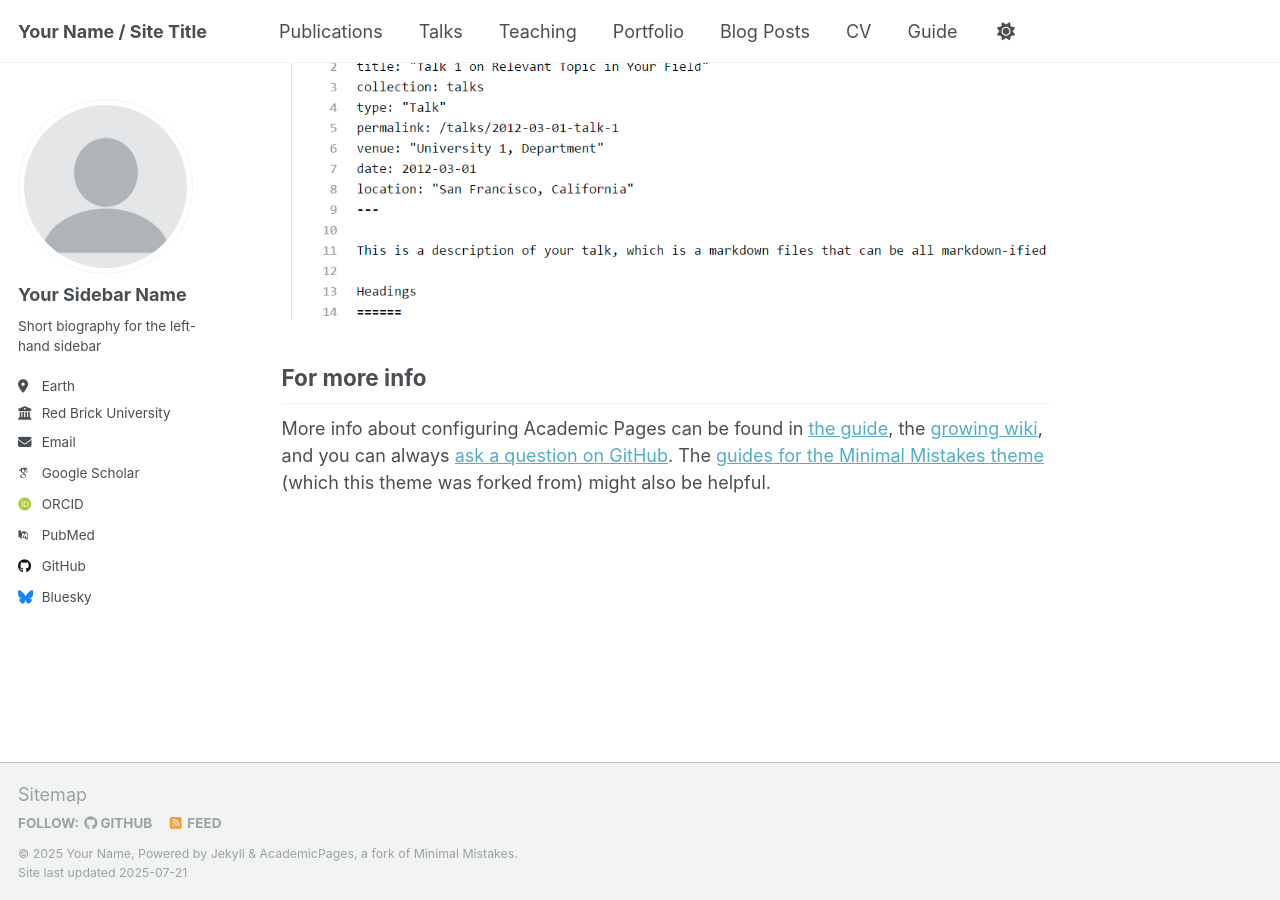
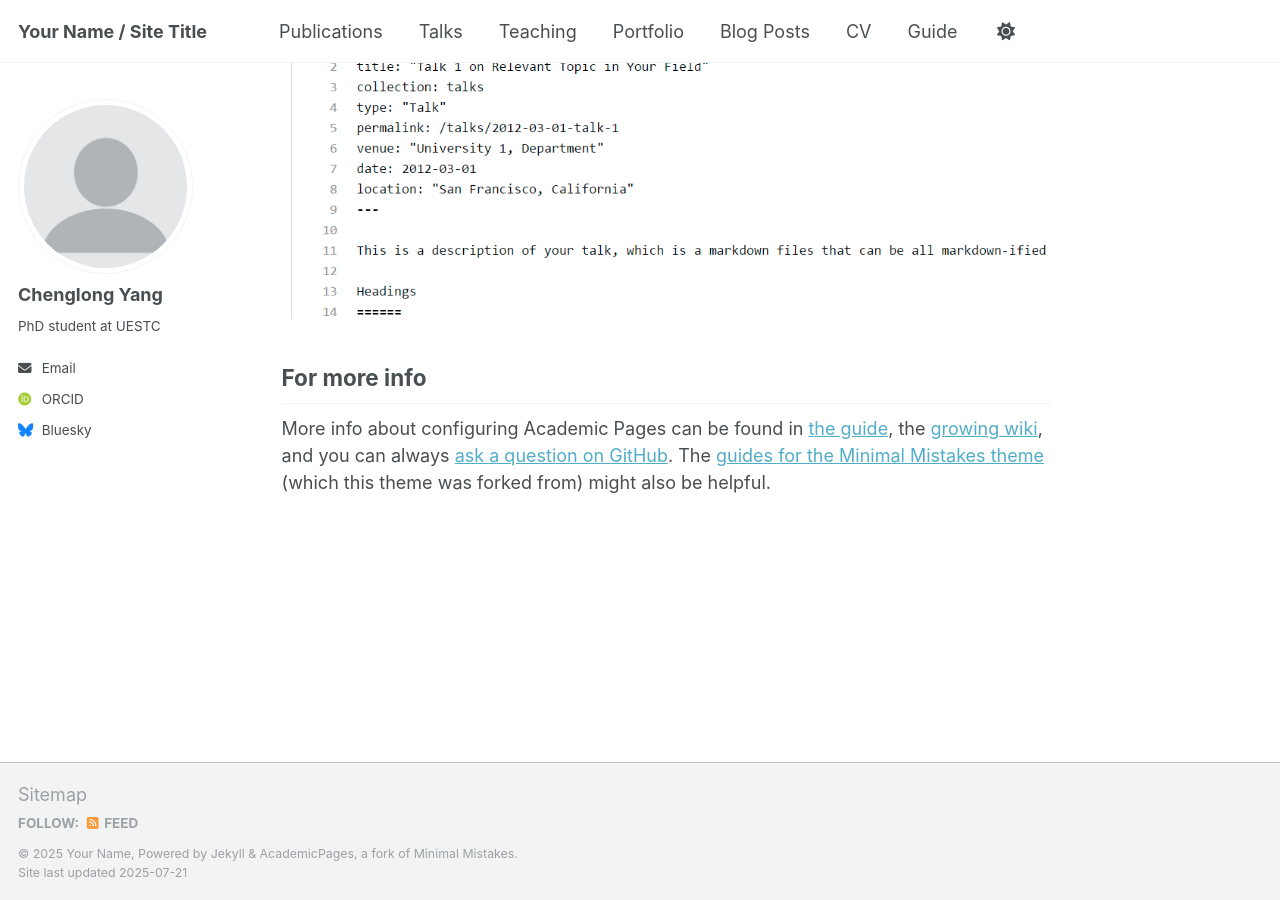
Before and after one commit to JackieChenglongYang/jackiechenglongyang.github.io, a Jekyll site: the page built from _pages/about.md, in a window 1280 px wide and 900 px high, scrolled down 2880 px. Built offline with Jekyll 4.4.1, drawn with Linux system fonts in a browser that asks for light colours; some web fonts are replaced; a script that is not in the unit is left out.

Commit message:
Update _config.yml

```diff
--- a/_config.yml
+++ b/_config.yml
@@ -23,30 +23,26 @@ repository               : "JackieChenglongYang.github.io"
 author:
   # Biographic information
   avatar           : "profile.png"
-  name             : "Your Sidebar Name"
-  pronouns         : # example: "she/her"
-  bio              : "Short biography for the left-hand sidebar"
-  location         : "Earth"
-  employer         : "Red Brick University"
-  uri              : # URL
-  email            : "none@example.org"
+  name             : "Chenglong Yang"
+  bio              : "PhD student at UESTC"
+  email            : "yangchenglongc@163.com"
 
   # Academic websites
-  academia         : # URL
-  arxiv            : # URL - Update with the correct link to your profile
-  googlescholar    : "https://scholar.google.com/citations?user=PS_CX0AAAAAJ"
-  impactstory      : # URL
-  orcid            : "http://orcid.org/yourorcidurl"
-  semantic         : # URL
-  pubmed           : "https://www.ncbi.nlm.nih.gov/pubmed/?term=john+snow"
-  researchgate     : # URL
-  scopus           : # URL
+  # academia         : # URL
+  # arxiv            : # URL - Update with the correct link to your profile
+  # googlescholar    : "https://scholar.google.com/citations?user=PS_CX0AAAAAJ"
+  # impactstory      : # URL
+  orcid            : "https://orcid.org/0009-0001-3226-7282"
+  # semantic         : # URL
+  # pubmed           : "https://www.ncbi.nlm.nih.gov/pubmed/?term=john+snow"
+  # researchgate     : # URL
+  # scopus           : # URL
 
   # Repositories and software development
   bitbucket        : # Username - Update with your username on the site
   codepen          : # Username
   dribbble         : # Username
-  github           : "academicpages"
+  # github           : "academicpages"
   kaggle           : # Username
   stackoverflow    : # User number or user number and name (i.e., use "1" or "1/jeff-atwood")
 
```
